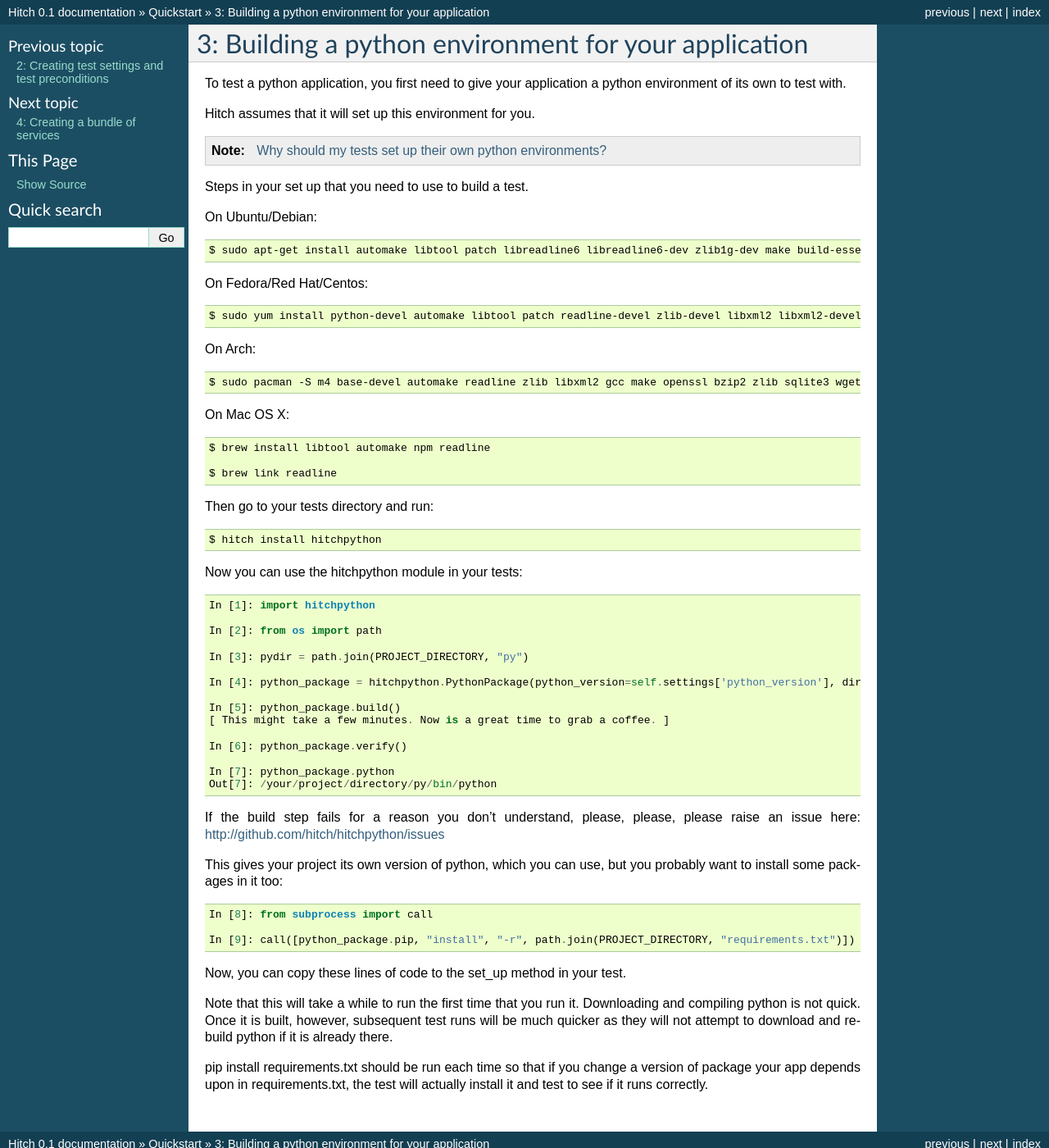
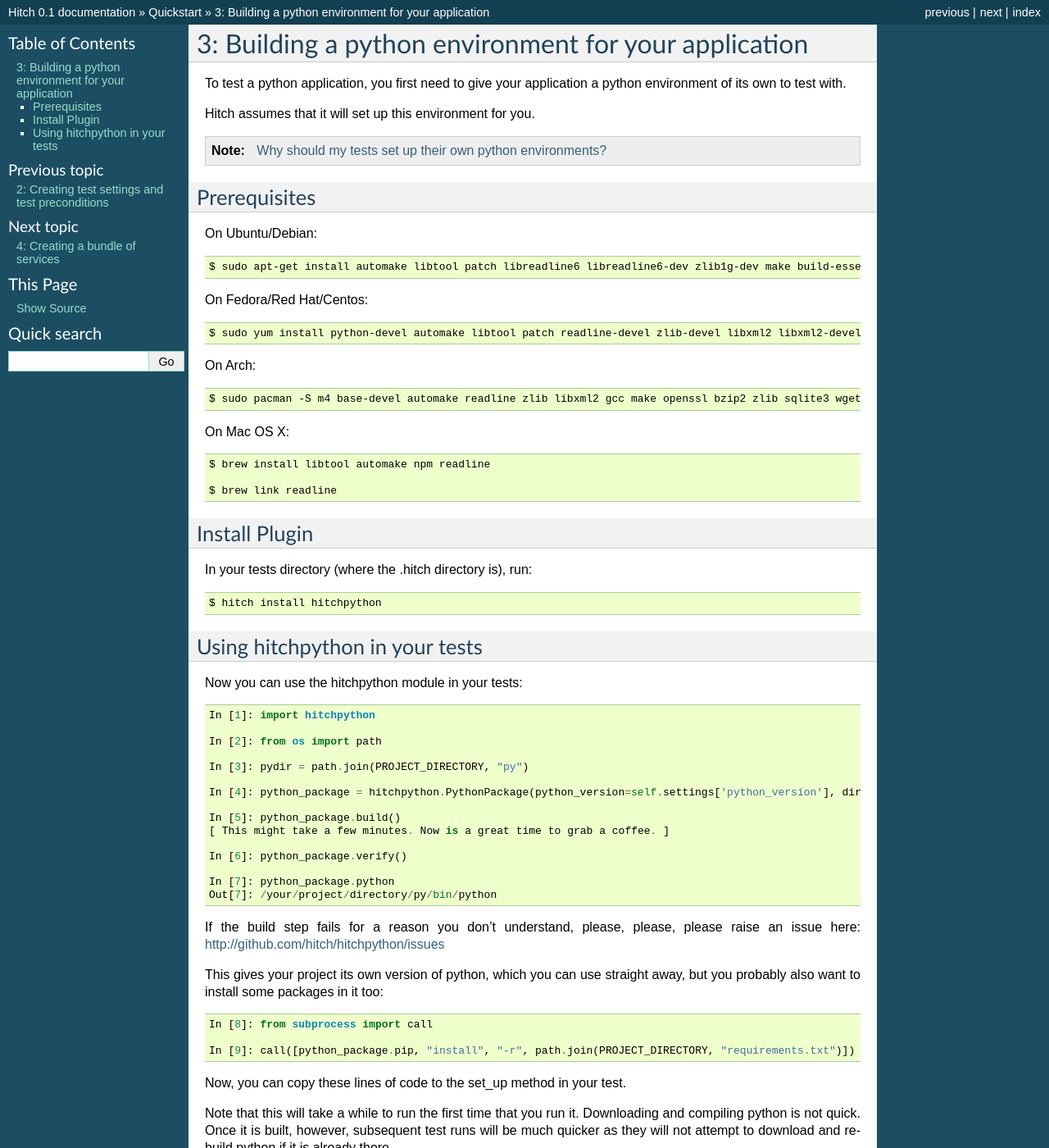
Before and after one commit to hitchtest/hitch, a Sphinx documentation site: the page built from docs/quickstart/3_building_a_python_environment_for_your_application.rst, in a window 1280 px wide and 1400 px high. Shown: the whole window at 82% size. Built offline with Sphinx 7.4.7, drawn with Linux system fonts in a browser that asks for light colours.

Commit message:
DOCS : Added hitchvagrant plugin. Cleaned up part 3 of quickstart.

```diff
--- a/docs/quickstart/3_building_a_python_environment_for_your_application.rst
+++ b/docs/quickstart/3_building_a_python_environment_for_your_application.rst
@@ -10,7 +10,9 @@
 
     :doc:`/faq/why_should_my_tests_set_up_their_own_python_environments`
 
-Steps in your set up that you need to use to build a test.
+
+Prerequisites
+-------------
 
 On Ubuntu/Debian::
 
@@ -30,9 +32,17 @@
 
   $ brew link readline
 
-Then go to your tests directory and run::
+
+Install Plugin
+--------------
+
+In your tests directory (where the .hitch directory is), run::
 
   $ hitch install hitchpython
+
+
+Using hitchpython in your tests
+-------------------------------
 
 Now you can use the hitchpython module in your tests::
 
@@ -54,8 +64,8 @@
 
 If the build step fails for a reason you don't understand, please, please, please raise an issue here: http://github.com/hitch/hitchpython/issues
 
-This gives your project its own version of python, which you can use, but you probably want to install
-some packages in it too::
+This gives your project its own version of python, which you can use straight away, but you probably
+also want to install some packages in it too::
 
   In [8]: from subprocess import call
 
```
Also changed, not shown: docs/services/vagrant.rst (added, +39 -0 lines).
